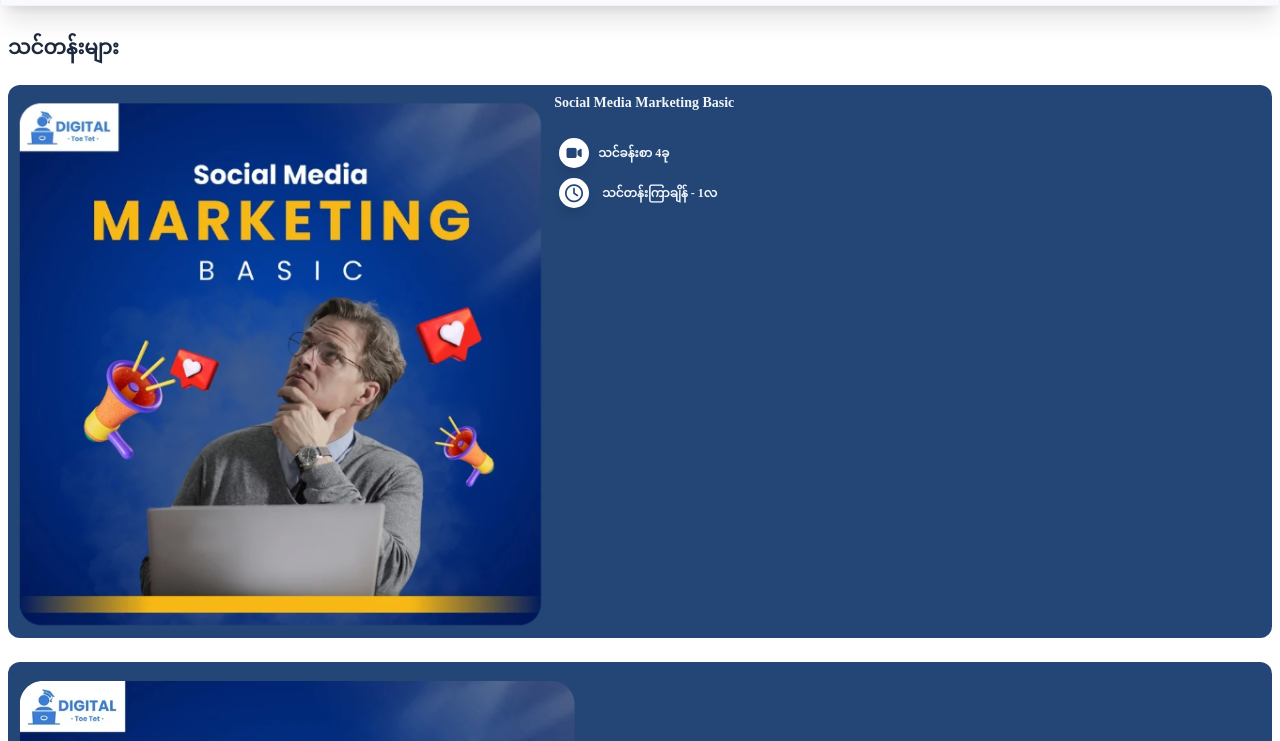
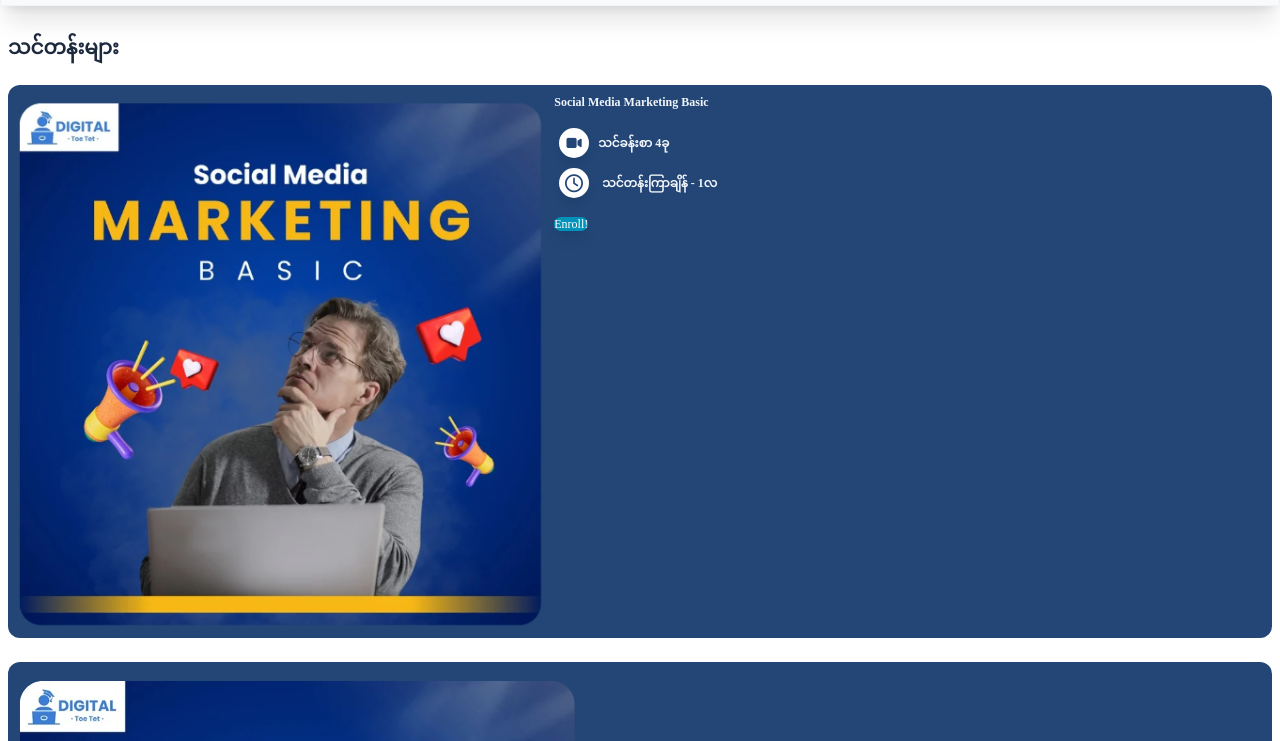
Before and after one commit to haru2004github/digitaltoetat, a website: page courses.html in a window 1280 px wide. Shown: the part 47-788 px from the top of the page. Drawn offline with Linux system fonts and the light colour scheme.

Commit message:
conflit code

```diff
--- a/courses.html
+++ b/courses.html
@@ -209,10 +209,10 @@
                 <img src="./dist/img/course.png" alt="">
             </div>
             <div class="col-span-4 ">
-                <h2 class="text-slate-100 text-sm font-semibold mb-3">
+                <h2 class="text-slate-100 text-[12px] font-semibold mb-3">
                     Social Media Marketing Basic
                 </h2>
-                <div class="mt-5 text-[12px] flex items-center gap-x-1">
+                <div class="mt-3 text-[12px] flex items-center gap-x-1">
                     <div class=" scale-75 w-10 h-10 flex justify-center items-center rounded-full shadow-lg bg-white">
                         <i class="fas fa-video text-lg text-[#234676]"></i>
                     </div>
@@ -228,6 +228,11 @@
                     <div class="font-bold text-slate-100">
                         သင်တန်းကြာချိန် - 1လ
                     </div>
+                </div>
+                <div class="mt-2">
+                    <a href="" class="bg-cyan-600 text-white rounded-lg shadow-lg text-xs">
+                        Enroll!
+                    </a>
                 </div>
             </div>
         </div>
```
Also changed, not shown: src/output.css.
